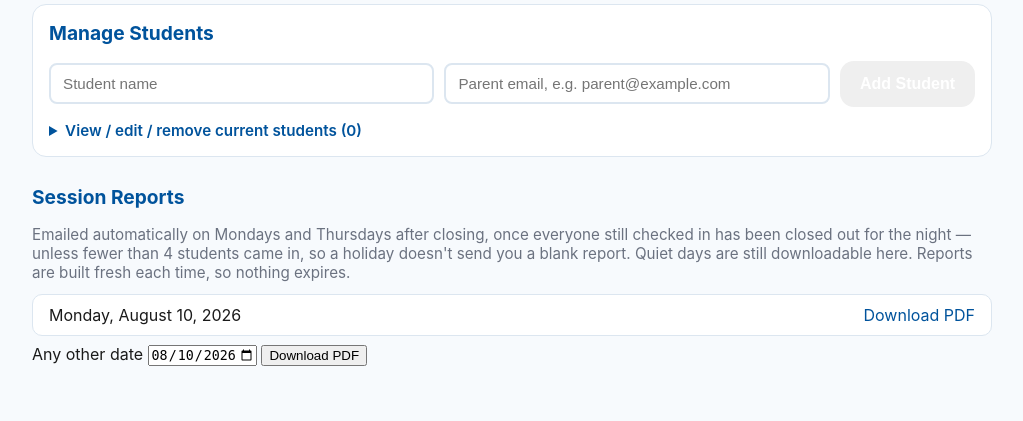
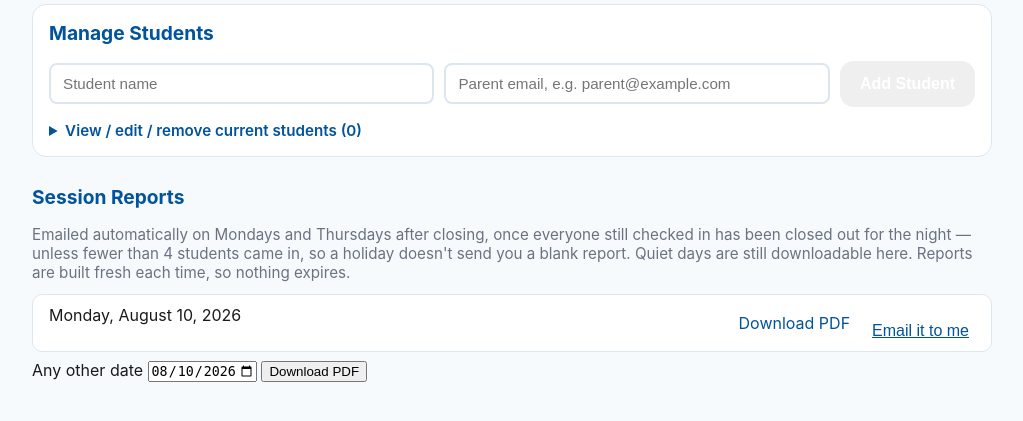
Before and after one commit to gershinho/kumon_checkinout, a Flask app: page /dashboard in a window 1280 px wide. Shown: the part 326-747 px from the top of the page, without its empty margins (128-1151 px from the left). Run offline with Flask 3, Linux system fonts and the light colour scheme; the visitor is signed in with stand-in values (Sample User, id 1); data that the repository does not hold is empty; some libraries are stand-ins or nearby versions.

Commit message:
Make a failed parent email visible to the student; add on-demand report email
A check-out whose email failed was reported to the student as a green success
toast that disappeared after four seconds, with the parenthetical "the
instructor has been notified" - which nothing in the code did. The one person
who could act on the failure was standing right there and was told everything
was fine.

Failures now render as an amber toast that stays for fifteen seconds, can be
dismissed by tapping, and says plainly what did not happen and what to do:
"We could not email your parent. Please tell your instructor before you
leave." The check-out itself still succeeds - the visit is recorded either way
and that distinction is kept clear.

Adds a "Email it to me" button beside each report. The nightly email only
fires on session days with more than three check-ins, which leaves no way to
prove the instructor-report path works without waiting for a busy Monday
night. This sends the same PDF to the same address on demand, so it can be
tested safely - it goes to the instructor, never to a parent - and it covers
the quiet days the automatic one deliberately skips.

Verified against production: 8 simultaneous check-in taps -> exactly one visit
row, seven rejected. 8 simultaneous check-out taps -> one check-out, exactly
one parent email.

Co-Authored-By: Claude Opus 5 (1M context) <noreply@anthropic.com>

```diff
--- a/app.py
+++ b/app.py
@@ -276,16 +276,24 @@ def create_app():
         )
         db.commit()
 
-        note = ""
-        if email_status == "not_configured":
-            note = " (Email isn't set up yet — see the instructor dashboard.)"
-        elif email_status == "failed":
-            note = " (We couldn't send the email — the instructor has been notified.)"
-        elif email_status == "no_address":
-            note = " (No parent email on file — please tell your instructor.)"
+        # The check-out itself succeeded either way - the visit is recorded and
+        # the student is free to leave. What may have failed is telling their
+        # parent, and only a person can fix that, so say so plainly instead of
+        # burying it in a green tick. The old copy claimed "the instructor has
+        # been notified", which was not true of anything the code did.
+        problems = {
+            "failed": "We could not email your parent. Please tell your instructor before you leave.",
+            "not_configured": "Parent emails aren't switched on yet, so nobody was emailed. "
+                              "Please tell your instructor.",
+            "no_address": "We don't have a parent email on file for you, so nobody was emailed. "
+                          "Please tell your instructor.",
+        }
+        problem = problems.get(email_status)
 
         return jsonify({
-            "message": f"{student['name']} checked out at {fmt_time(now)}!{note}",
+            "message": f"{student['name']} checked out at {fmt_time(now)}.",
+            "email_ok": email_status == "sent",
+            "problem": problem,
             "time": now_iso,
             "time_display": fmt_time(now),
             "email_status": email_status,
@@ -528,6 +536,41 @@ def create_app():
             as_attachment=True,
             download_name=f"report_{day.isoformat()}.pdf",
         )
+
+    @app.post("/dashboard/reports/<report_date>/email")
+    @login_required
+    def email_report(report_date):
+        """Email a report on demand, to the address the nightly job uses.
+
+        Two jobs. It's the safe way to prove the report email works end to end -
+        it goes to the instructor, never to a parent - and it covers the nights
+        the automatic one deliberately stays quiet: a day with three or fewer
+        check-ins, or any day that isn't a session day. Asking for it by hand is
+        explicit, so no threshold is applied.
+        """
+        try:
+            day = date.fromisoformat(report_date)
+        except ValueError:
+            flash("That isn't a valid date.")
+            return redirect(url_for("dashboard"))
+        if day > local_today():
+            flash("That date hasn't happened yet.")
+            return redirect(url_for("dashboard"))
+
+        destination = (os.environ.get("REPORT_EMAIL") or "").strip()
+        if not destination:
+            flash("No report address is set (REPORT_EMAIL), so there's nowhere to send it.")
+            return redirect(url_for("dashboard"))
+
+        buf = build_report_pdf(day)
+        status = send_report_email(buf.getvalue(), f"report_{day.isoformat()}.pdf", day)
+        if status == "sent":
+            flash(f"Report for {fmt_date(day)} emailed to {mask_email(destination)}.")
+        elif status == "not_configured":
+            flash("Email isn't set up, so the report couldn't be sent.")
+        else:
+            flash("Couldn't send the report — check the email settings and try again.")
+        return redirect(url_for("dashboard"))
 
     # ---------- nightly close-out, triggered by the host's scheduler ----------
     # The center runs 2 PM - 10 PM on Mondays and Thursdays. Every night after
--- a/static/style.css
+++ b/static/style.css
@@ -167,6 +167,13 @@ body.kiosk { background: var(--kumon-blue-light); }
   text-decoration: underline;
 }
 
+.report-actions {
+  display: flex;
+  align-items: center;
+  gap: 16px;
+}
+.report-actions form { display: inline; }
+
 .toast {
   position: fixed;
   bottom: 24px;
@@ -184,6 +191,19 @@ body.kiosk { background: var(--kumon-blue-light); }
 .toast.hidden { display: none; }
 .toast-success { background: var(--ok-green); }
 .toast-error { background: var(--bad-red); }
+/* Checked out, but the parent wasn't emailed. Not a failure the student caused
+   and not a success either - amber, and it stays up long enough to be read and
+   acted on rather than sliding away like the routine confirmations. */
+.toast-warn {
+  background: #B26A00;
+  border: 3px solid #FFD79A;
+}
+.toast-warn .toast-followup {
+  display: block;
+  margin-top: 6px;
+  font-size: 0.95rem;
+  font-weight: 500;
+}
 
 .kiosk-footer { text-align: center; margin-top: auto; padding-top: 24px; }
 .kiosk-footer a { color: var(--muted); font-size: 0.9rem; }
--- a/templates/dashboard.html
+++ b/templates/dashboard.html
@@ -129,7 +129,13 @@
       {% for d in session_dates %}
       <li>
         <span>{{ d|datelong }}</span>
-        <a href="{{ url_for('download_report', report_date=d.isoformat()) }}">Download PDF</a>
+        <span class="report-actions">
+          <a href="{{ url_for('download_report', report_date=d.isoformat()) }}">Download PDF</a>
+          <form method="post" action="{{ url_for('email_report', report_date=d.isoformat()) }}">
+            <input type="hidden" name="_csrf" value="{{ csrf_token() }}">
+            <button type="submit" class="link-btn">Email it to me</button>
+          </form>
+        </span>
       </li>
       {% endfor %}
     </ul>
```
Also changed, not shown: templates/checkin.html (+32 -7 lines).
